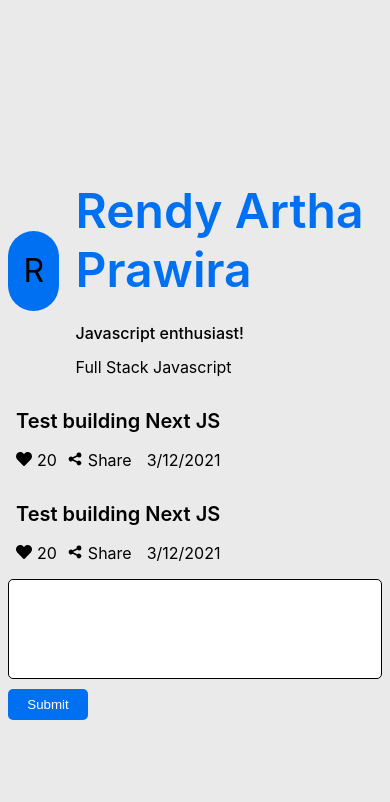
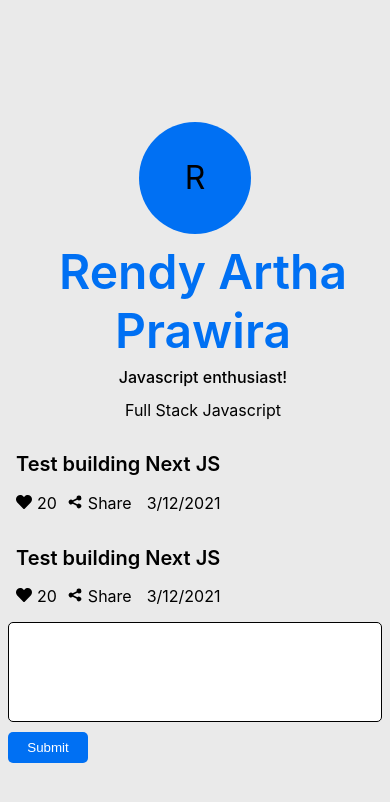
Before and after one commit to RendyArthaP/post-something, a Next.js app: page / in a window 390 px wide. Shown: the top 802 px of the page. Built offline with nearby package versions, Linux system fonts and the light colour scheme.

Commit message:
component bio and setup applitools for storybook

```diff
--- a/package.json
+++ b/package.json
@@ -17,6 +17,7 @@
     "sass": "^1.32.12"
   },
   "devDependencies": {
+    "@applitools/eyes-storybook": "^3.22.2",
     "@babel/core": "^7.14.0",
     "@storybook/addon-actions": "^6.2.9",
     "@storybook/addon-essentials": "^6.2.9",
--- a/src/components/Bio/Bio.module.scss
+++ b/src/components/Bio/Bio.module.scss
@@ -10,8 +10,8 @@ $base-color: #0070f3;
 .avatarUser {
   background-color: $base-color;
   border-radius: 999px;
-  width: 5rem;
-  height: 5rem;
+  width: 7rem;
+  height: 7rem;
   display: flex;
   justify-content: center;
   align-items: center;
@@ -24,13 +24,13 @@ $base-color: #0070f3;
   display: flex;
   flex-direction: column;
   margin-left: 1rem;
-  margin-top: -1rem;
+  margin-top: -2.5rem;
   h1 {
     font-size: 1.5rem;
     font-weight: 600;
   }
   h2 {
-    margin-top: -0.5rem;
+    margin-top: -1.6rem;
     font-size: 1rem;
     font-weight: 500;
   }
@@ -39,3 +39,13 @@ $base-color: #0070f3;
     font-weight: 400;
   }
 }
+
+@media only screen and (max-width: 640px) {
+  .wrapperBio {
+    flex-direction: column;
+    text-align: center;
+  }
+  .avatarUser {
+    margin-bottom: 1rem;
+  }
+}
```
Also changed, not shown: 1 other file (tests, documents, lock files or other folders).
